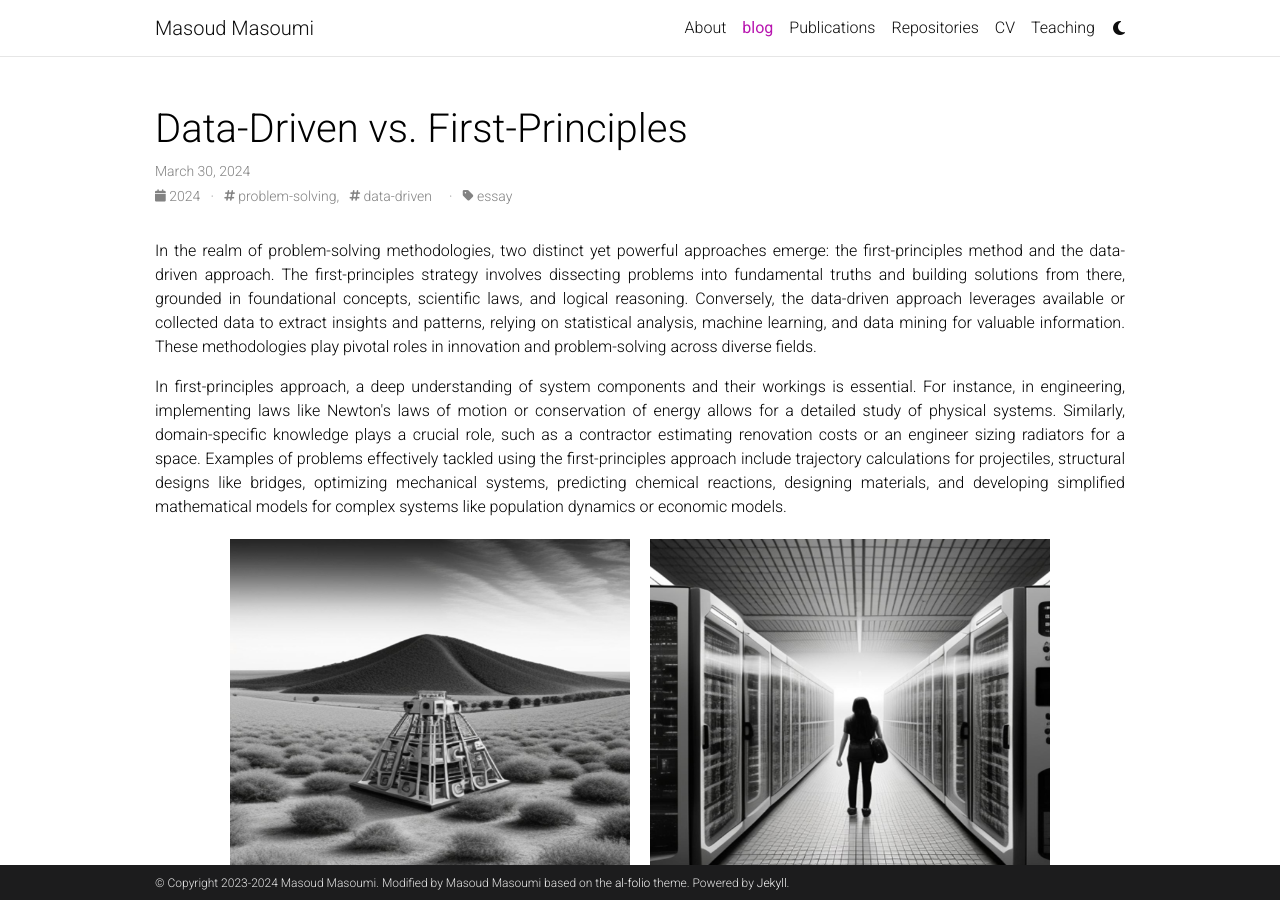
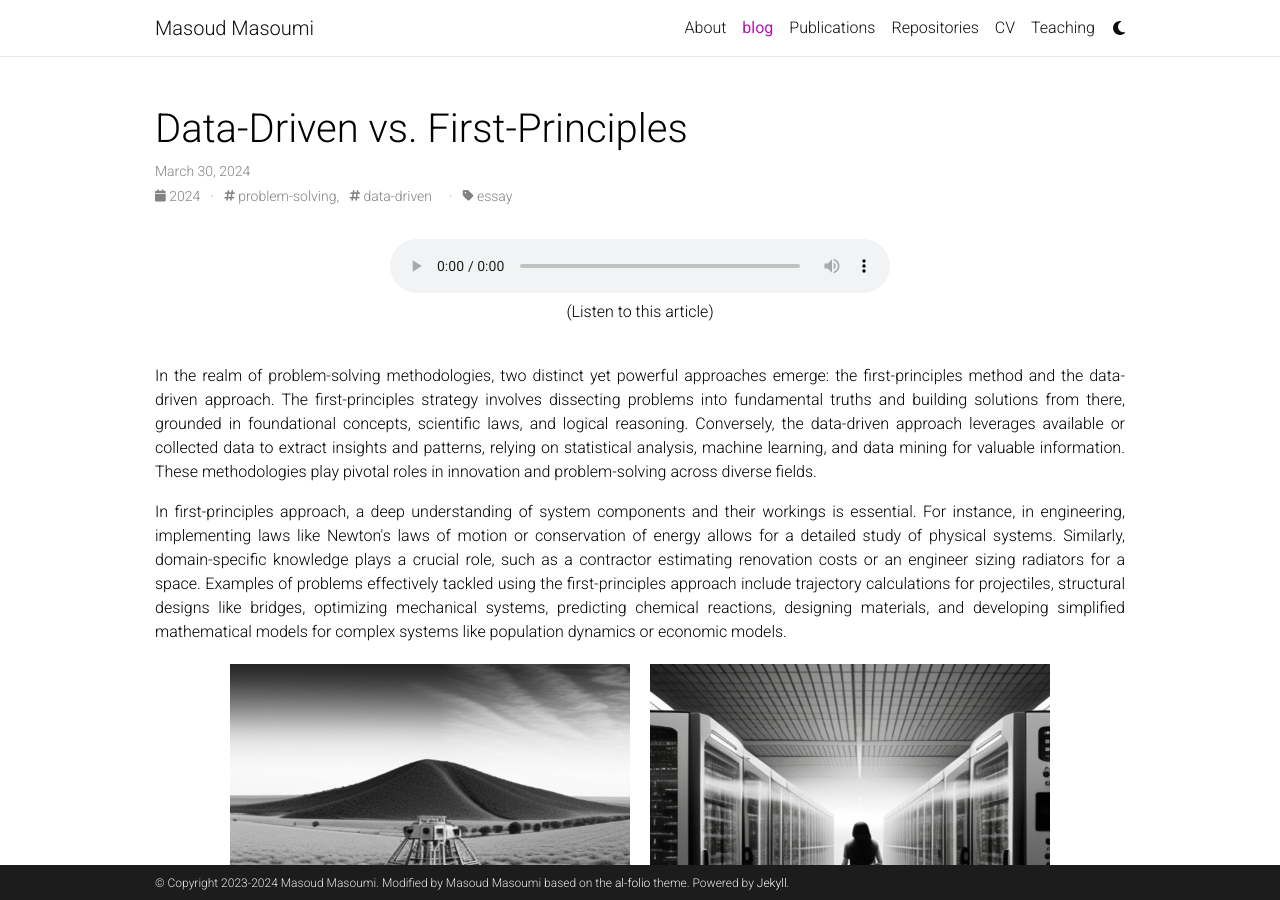
Before and after one commit to MasoudMiM/masoudmim.github.io, a Jekyll site: the page built from _posts/2024-03-30-problem-solving.md, in a window 1280 px wide and 900 px high. Built offline with Jekyll 4.4.1, drawn with Linux system fonts in a browser that asks for light colours; comment, search, counter and statistics services are not loaded; a style sheet for code colours, icons or effects is not loaded.

Commit message:
added audio to the third post

```diff
--- a/_posts/2024-03-30-problem-solving.md
+++ b/_posts/2024-03-30-problem-solving.md
@@ -6,6 +6,16 @@ description: First-Principles Meets Data-Driven Problem Solving
 tags: problem-solving, data-driven
 categories: essay
 ---
+
+<figure style="text-align: center; max-width: 500px; margin: 0 auto;">
+    <audio controls style="width: 100%;">
+        <source src="/assets/audio/data-driven.mp3" type="audio/mpeg">
+        Your browser does not support the audio element.
+    </audio>
+    <figcaption>(Listen to this article)</figcaption>
+</figure>
+
+<br>
 
 <div style="text-align: justify;">
 
```
Also changed, not shown: 1 other file.
